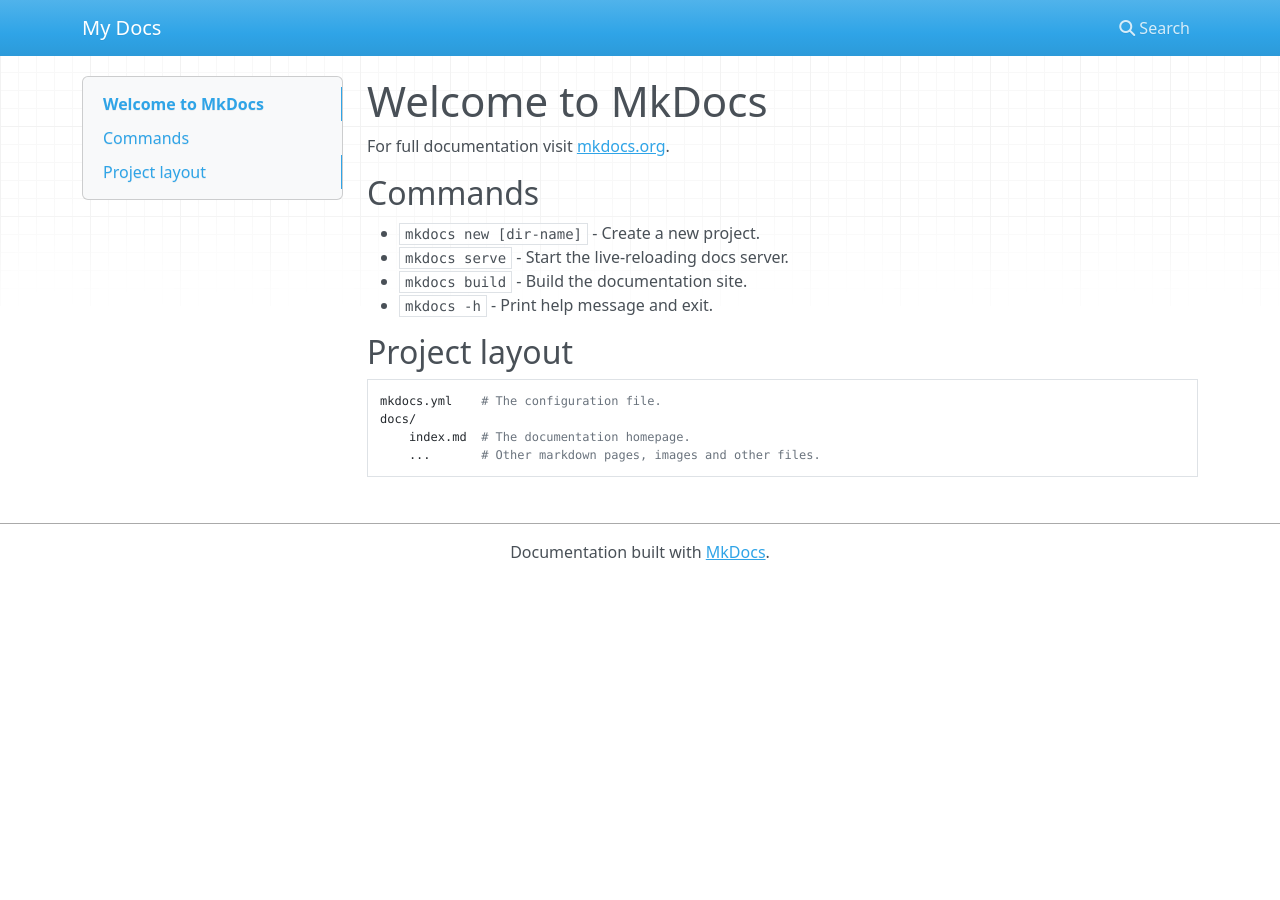
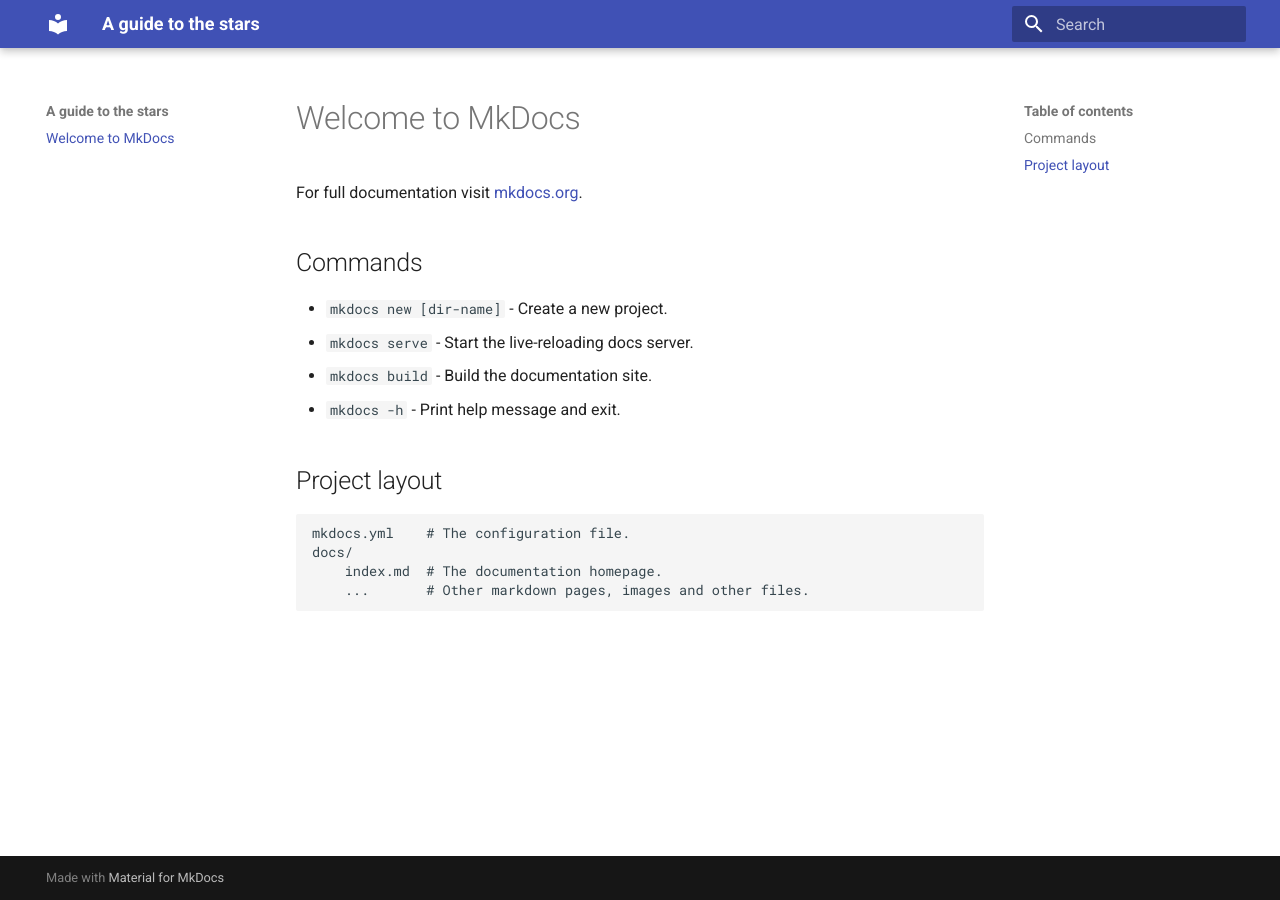
Before and after one commit to XF9/GuideToTheStars, an MkDocs documentation site: the page built from docs/index.md, in a window 1280 px wide. Built offline with MkDocs 1.6.1 and Material for MkDocs 9.7.7, drawn with Linux system fonts in a browser that asks for light colours; nearby versions of some CDN libraries.

Commit message:
Add MaterialForMkDocs

```diff
--- a/mkdocs.yml
+++ b/mkdocs.yml
@@ -1 +1,3 @@
-site_name: My Docs
+site_name: A guide to the stars
+theme:
+  name: material
```
